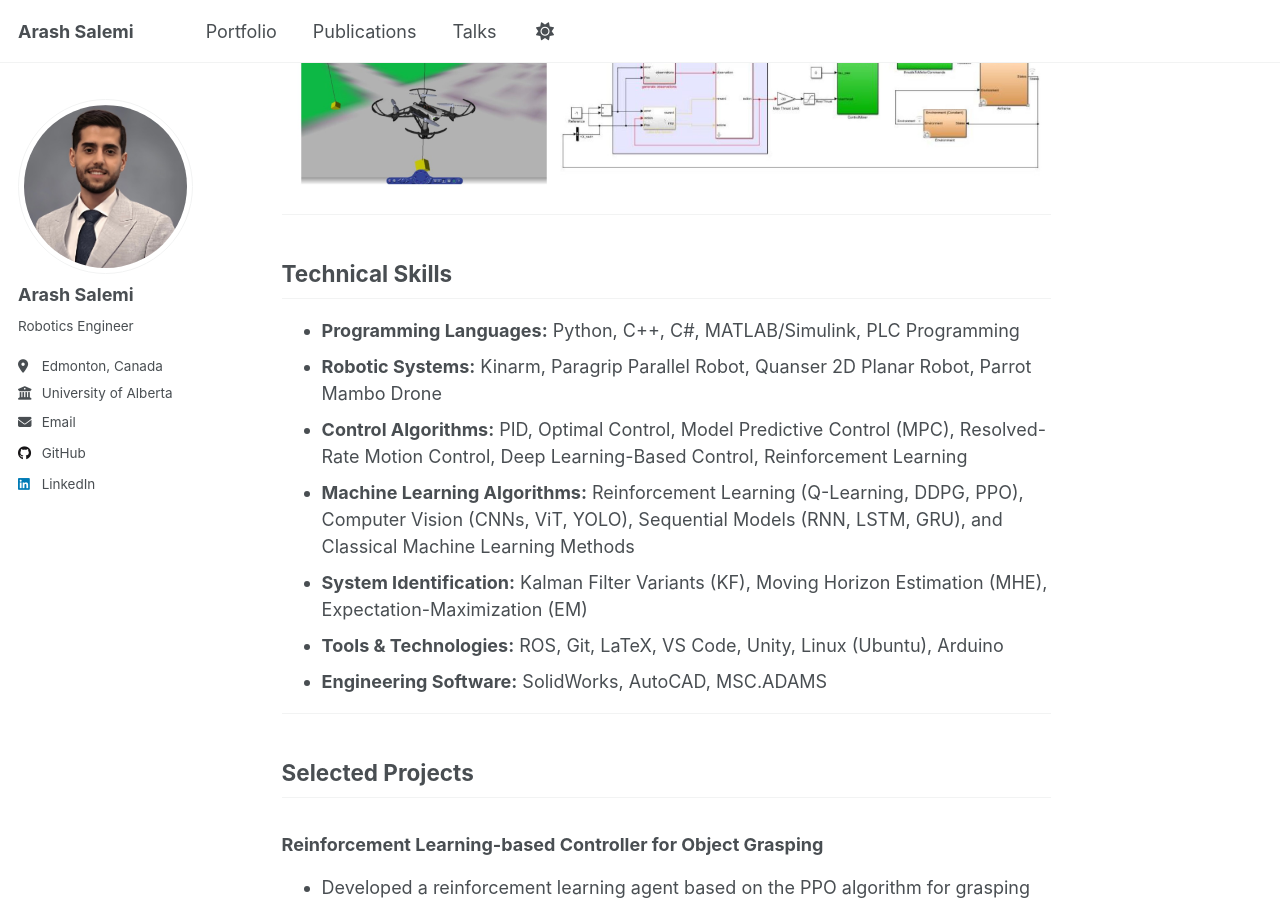
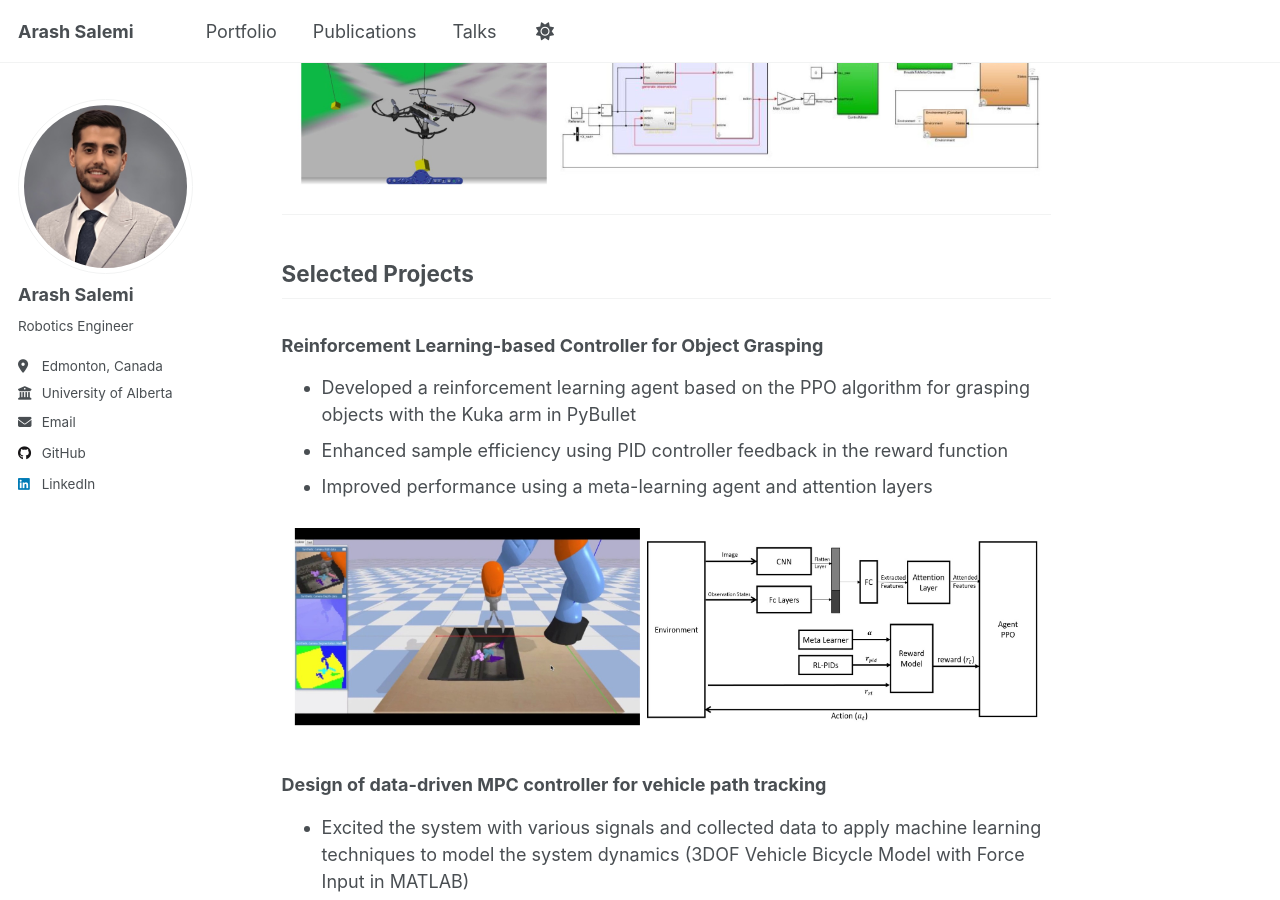
Before and after one commit to arash-salemi/arash-salemi.github.io, a Jekyll site: the page built from _pages/portfolio.md, in a window 1280 px wide and 900 px high, scrolled down 3633 px. Built offline with Jekyll 4.4.1, drawn with Linux system fonts in a browser that asks for light colours; a script that is not in the unit is left out.

Commit message:
Update portfolio.md

```diff
--- a/_pages/portfolio.md
+++ b/_pages/portfolio.md
@@ -76,19 +76,6 @@ author_profile: true
 </section>
 
 <hr>
-<h2>Technical Skills</h2>
-
-<ul>
-  <li><strong>Programming Languages:</strong> Python, C++, C#, MATLAB/Simulink, PLC Programming</li>
-  <li><strong>Robotic Systems:</strong> Kinarm, Paragrip Parallel Robot, Quanser 2D Planar Robot, Parrot Mambo Drone</li>
-  <li><strong>Control Algorithms:</strong> PID, Optimal Control, Model Predictive Control (MPC), Resolved-Rate Motion Control, Deep Learning-Based Control, Reinforcement Learning</li>
-  <li><strong>Machine Learning Algorithms:</strong> Reinforcement Learning (Q-Learning, DDPG, PPO), Computer Vision (CNNs, ViT, YOLO), Sequential Models (RNN, LSTM, GRU), and Classical Machine Learning Methods</li>
-  <li><strong>System Identification:</strong> Kalman Filter Variants (KF), Moving Horizon Estimation (MHE), Expectation-Maximization (EM)</li>
-  <li><strong>Tools & Technologies:</strong> ROS, Git, LaTeX, VS Code, Unity, Linux (Ubuntu), Arduino</li>
-  <li><strong>Engineering Software:</strong> SolidWorks, AutoCAD, MSC.ADAMS</li>
-</ul>
-
-<hr>
 
 <h2>Selected Projects</h2>
 
```
